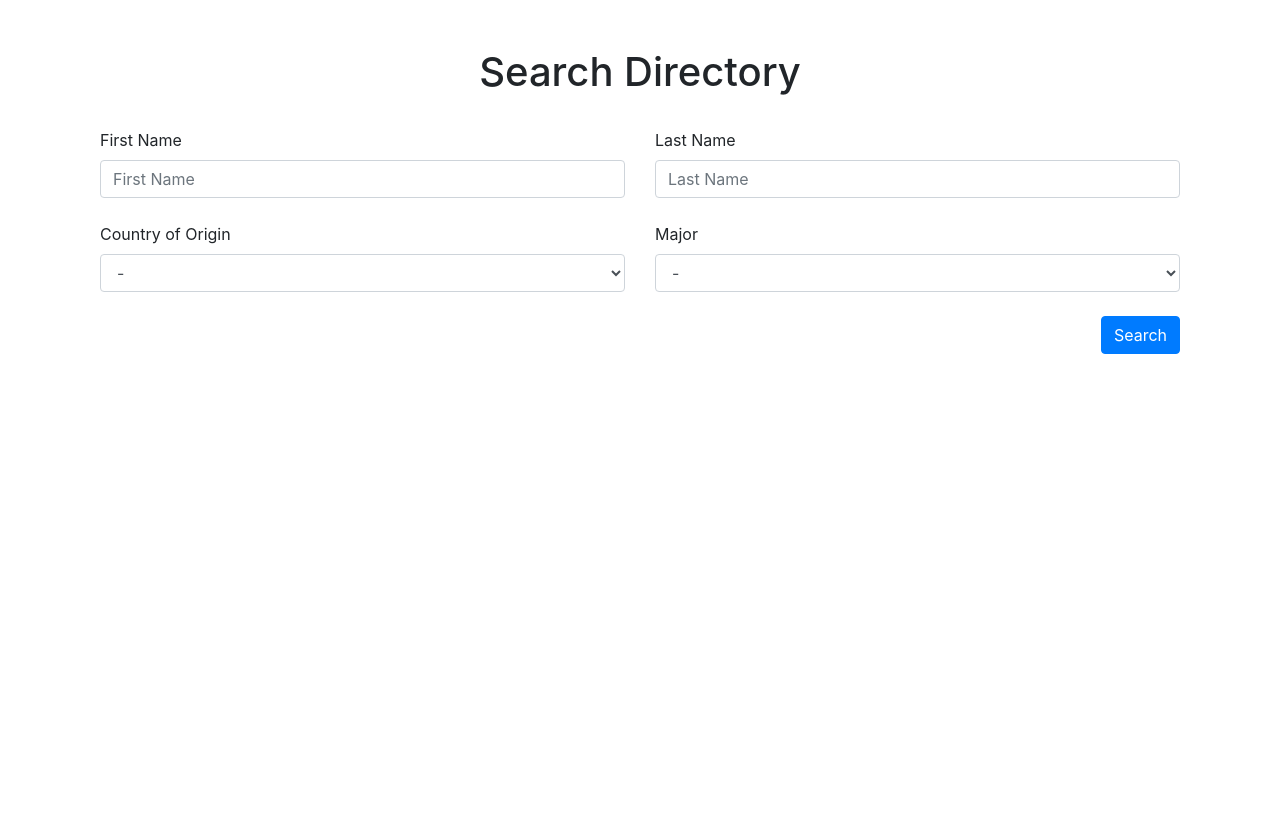
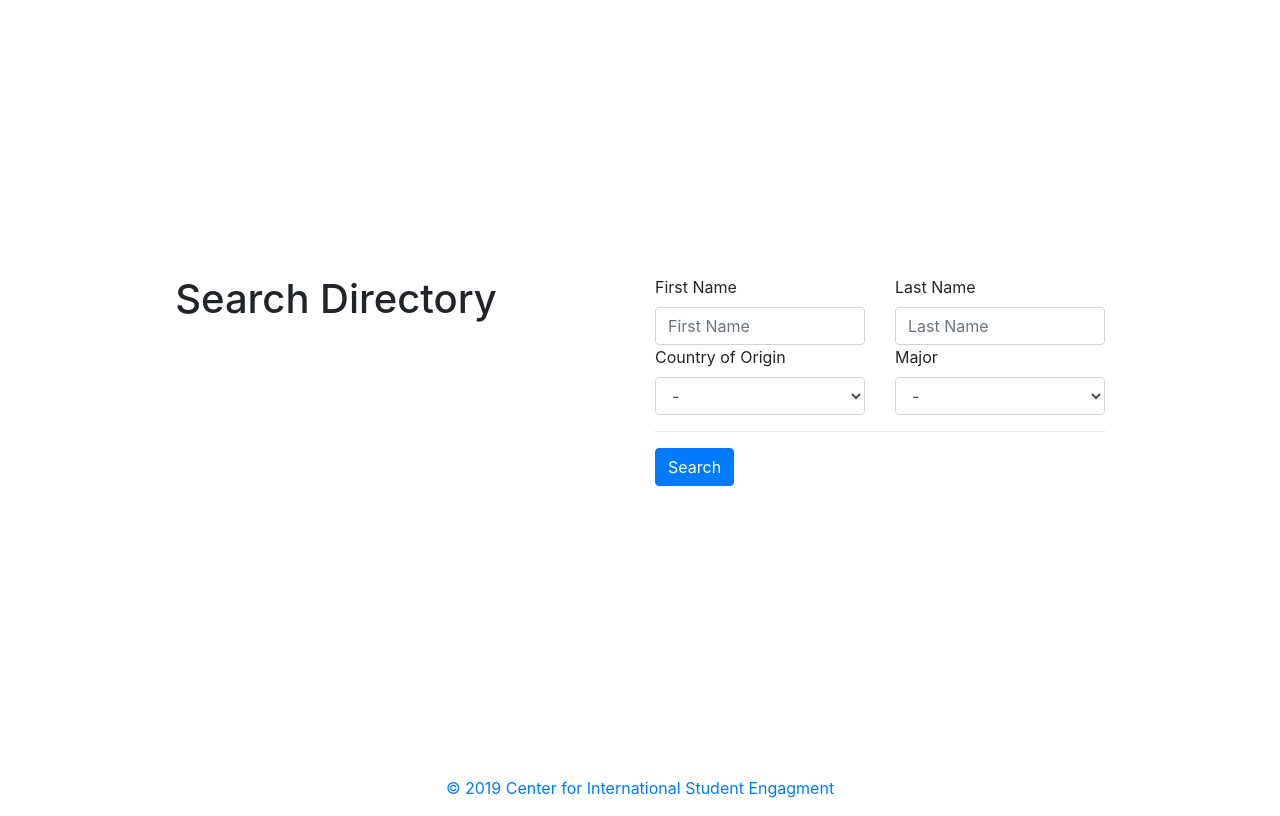
Before and after one commit to shukryzablah/cise_app, a Flask app: page / in a window 1280 px wide. Before the commit the page ends 354 px from the top, so only its background shows below. Run offline with Flask 2, Linux system fonts and the light colour scheme; some libraries are stand-ins or nearby versions.

Commit message:
styled homepage

```diff
--- a/cise-app/cise/templates/home.html
+++ b/cise-app/cise/templates/home.html
@@ -1,26 +1,10 @@
-<!DOCTYPE html>
-<html lang="en">
-
-<head>
-    <meta charset="UTF-8">
-    <meta name="viewport" content="width=device-width, initial-scale=1.0">
-    <meta http-equiv="X-UA-Compatible" content="ie=edge">
-    <title>CISE Student Directory</title>
-    <link rel="stylesheet" href="https://stackpath.bootstrapcdn.com/bootstrap/4.1.3/css/bootstrap.min.css" integrity="sha384-MCw98/SFnGE8fJT3GXwEOngsV7Zt27NXFoaoApmYm81iuXoPkFOJwJ8ERdknLPMO" crossorigin="anonymous">
-</head>
-
-<body>
-    <div class="container">
-
-        <div class="container">
-            <br>
-            <br>
-
-            <div class="row align-items-center justify-content-center">
+{% extends "layout.html" %}
+{% block view %}
+<div class="row">
+  <div class="col">
     <h1>Search Directory</h1>
   </div>
-            <br>
-
+  <div class="col">
     <form action="{{ url_for('handle_search_request') }}" method="POST">
       <div class="row">
 	<div class="col">
@@ -32,7 +16,6 @@
 	  <input class="form-control" type="text" placeholder="Last Name" id="last" name="last">
 	</div>
       </div>
-                <br>
       <div class="row">
 	<div class="col">
 	  <label for="country">Country of Origin</label>
@@ -53,20 +36,14 @@
 	  </select>
 	</div>
       </div>
-                <br>
-                <button type="submit " class="btn btn-primary " style="float:right ">Search</button>
-
+      <hr>
+      <div class="row">
+	<div class="col">
+	  <button type="submit" class="btn btn-primary">Search</button>
+	</div>
+      </div>
     </form>
-            <br><br>
   </div>
 </div>
 
-    <script src="https://code.jquery.com/jquery-3.3.1.slim.min.js " integrity="sha384-q8i/X+965DzO0rT7abK41JStQIAqVgRVzpbzo5smXKp4YfRvH+8abtTE1Pi6jizo "
-        crossorigin="anonymous "></script>
-    <script src="https://cdnjs.cloudflare.com/ajax/libs/popper.js/1.14.3/umd/popper.min.js " integrity="sha384-ZMP7rVo3mIykV+2+9J3UJ46jBk0WLaUAdn689aCwoqbBJiSnjAK/l8WvCWPIPm49 "
-        crossorigin="anonymous "></script>
-    <script src="https://stackpath.bootstrapcdn.com/bootstrap/4.1.3/js/bootstrap.min.js " integrity="sha384-ChfqqxuZUCnJSK3+MXmPNIyE6ZbWh2IMqE241rYiqJxyMiZ6OW/JmZQ5stwEULTy "
-        crossorigin="anonymous "></script>
-</body>
-
-</html>
+{% endblock %}
--- /dev/null
+++ b/cise-app/cise/templates/layout.html
@@ -0,0 +1,34 @@
+<!doctype html>
+<html lang="en">
+  <head>
+    <!-- Required meta tags -->
+    <meta charset="utf-8">
+    <meta name="viewport" content="width=device-width, initial-scale=1, shrink-to-fit=no">
+    <!-- Favicon -->
+    <link rel="shortcut icon" href="{{ url_for('static', filename='favicon.ico') }}" type="image/x-icon">
+    <link rel="icon" href="{{ url_for('static', filename='favicon.ico') }}" type="image/x-icon">
+    <!-- Other tags-->
+    <title>CISE</title>
+    <!-- Bootstrap CSS -->
+    <link rel="stylesheet" href="https://maxcdn.bootstrapcdn.com/bootstrap/4.0.0/css/bootstrap.min.css" integrity="sha384-Gn5384xqQ1aoWXA+058RXPxPg6fy4IWvTNh0E263XmFcJlSAwiGgFAW/dAiS6JXm" crossorigin="anonymous">
+  </head>
+  <body>
+
+    <div class="d-flex justify-content-center align-items-center" style="height:95vh;">
+       {% block view %}{% endblock %}
+    </div>
+
+    <!-- Footer -->
+    <footer class="page-footer font-small" style="height:5vh;">
+      <div class="footer-copyright text-center py-3">
+	<a href="https://www.amherst.edu/campuslife/our-community/international">© 2019 Center for International Student Engagment</a>
+      </div>
+    </footer>
+    <!-- Footer -->
+
+    <!-- jQuery first, then Popper.js, then Bootstrap JS -->
+    <script src="https://code.jquery.com/jquery-3.2.1.slim.min.js" integrity="sha384-KJ3o2DKtIkvYIK3UENzmM7KCkRr/rE9/Qpg6aAZGJwFDMVNA/GpGFF93hXpG5KkN" crossorigin="anonymous"></script>
+    <script src="https://cdnjs.cloudflare.com/ajax/libs/popper.js/1.12.9/umd/popper.min.js" integrity="sha384-ApNbgh9B+Y1QKtv3Rn7W3mgPxhU9K/ScQsAP7hUibX39j7fakFPskvXusvfa0b4Q" crossorigin="anonymous"></script>
+    <script src="https://maxcdn.bootstrapcdn.com/bootstrap/4.0.0/js/bootstrap.min.js" integrity="sha384-JZR6Spejh4U02d8jOt6vLEHfe/JQGiRRSQQxSfFWpi1MquVdAyjUar5+76PVCmYl" crossorigin="anonymous"></script>
+  </body>
+</html>
--- a/cise-app/cise/views.py
+++ b/cise-app/cise/views.py
@@ -17,6 +17,11 @@ def hello_world():
 @app.route('/brandt')
 def brandt_route():
     return 'welcome to my route'
+
+
+@app.route('/test')
+def test_route():
+    return render_template("layout.html")
 
 
 @app.route('/get-student-passport')
```
Also changed, not shown: cise-app/cise/static/favicon.ico (added), cise-app/cise/static/logo.svg (added), cise-app/cise/static/navbaricon.svg (added). Lines whose indentation alone changed are shown as unchanged.
